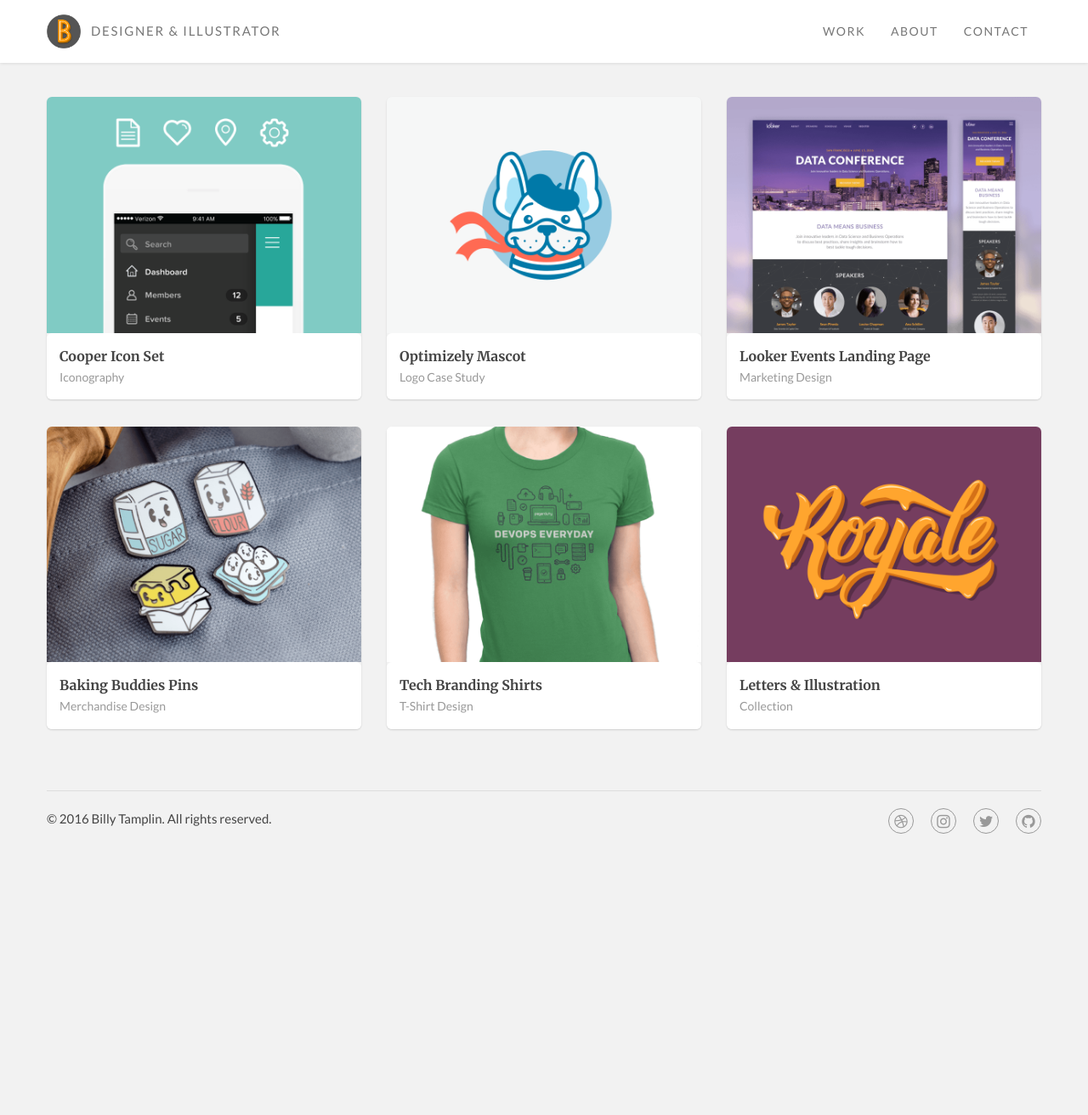
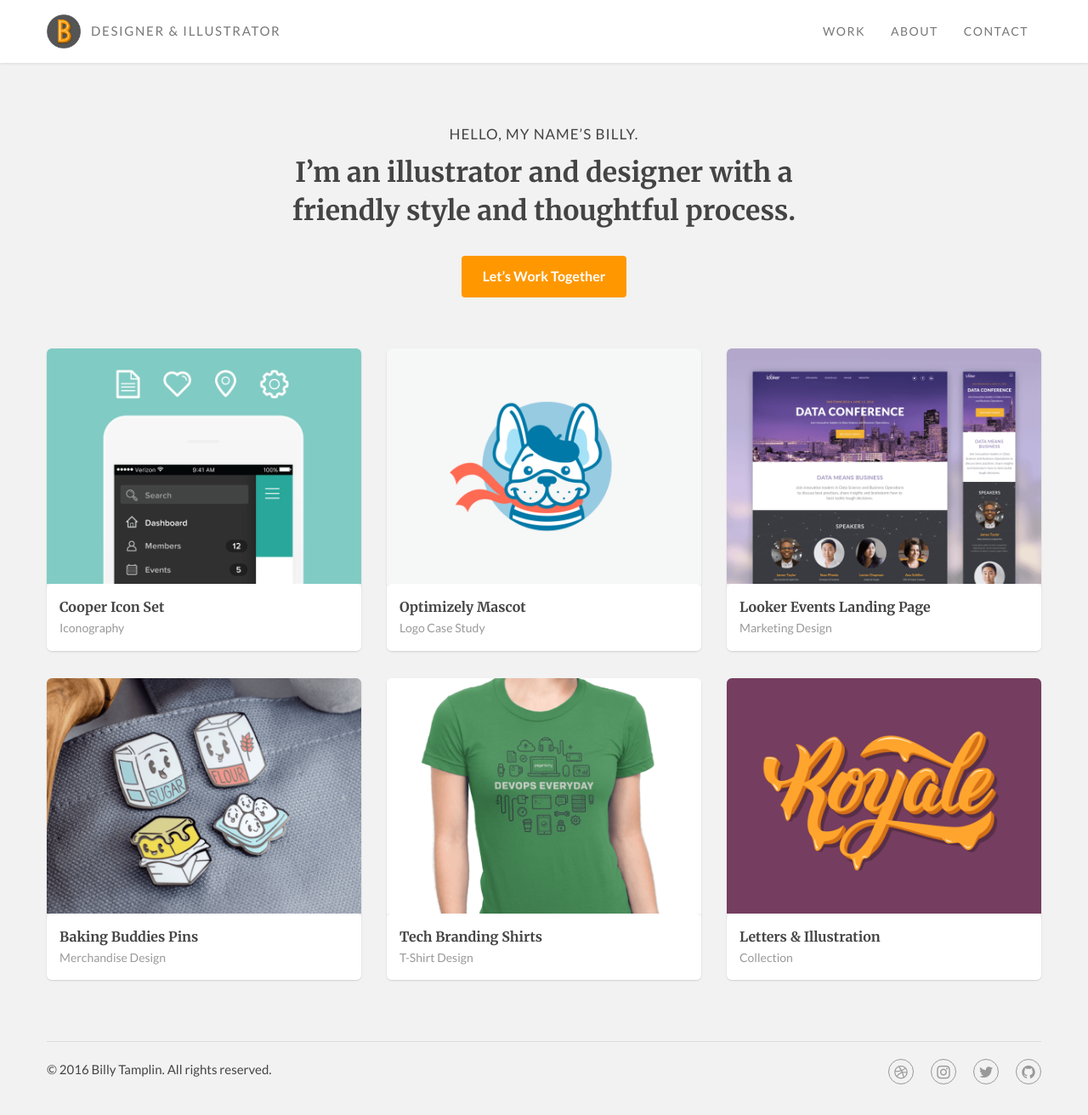
Before and after one commit to btamps/btamps.github.io, a Jekyll site: the page built from index.html, in a window 1280 px wide. Shown: the whole page at 85% size. Built offline with Jekyll 4.4.1, drawn with Linux system fonts in a browser that asks for light colours; nearby versions of some CDN libraries; before the commit the page ends 1017 px from its top, so only the background shows below that.

Commit message:
new home header styles

```diff
--- a/_sass/_base.scss
+++ b/_sass/_base.scss
@@ -1,5 +1,5 @@
 // Colors
-$orange: #FF6D42;
+$orange: #FF9800;
 $dark: #444;
 
 // Typography
@@ -12,8 +12,15 @@
   font-size: 16px;
 }
 
-a {
-  color: $orange;
+.main-content a {
+  color: $dark;
+  border-bottom: 1px solid $orange;
+  text-decoration: none;
+  &:hover {
+    color: $orange;
+    border: none;
+    text-decoration: none;
+  }
 }
 
 .btn {
--- a/_sass/_home-page.scss
+++ b/_sass/_home-page.scss
@@ -1,5 +1,38 @@
 .home-page {
   background: #f2f2f2;
+}
+
+.home-hero {
+  max-width: 700px;
+  margin: 30px auto 60px;
+  text-align: center;
+  h1 {
+    font-size: 32px;
+    line-height: 1.4;
+    margin: 0 0 30px;
+  }
+  p {
+    font-size: 17px;
+    text-transform: uppercase;
+    letter-spacing: 1px;
+  }
+  .btn {
+    display: inline-block;
+    width: auto;
+    background: $orange;
+    border-radius: 4px;
+    font-size: 16px;
+    color: white;
+    padding: 12px 24px;
+    letter-spacing: 0;
+    font-weight: 700;
+    &:hover {
+      background-color: $dark;
+      color: white;
+      cursor: pointer;
+    }
+  }
+
 }
 
 header {
--- a/index.html
+++ b/index.html
@@ -4,7 +4,11 @@
 
 <div class="container workbox">
   <div class="row">
-
+    <div class="home-hero">
+      <p>Hello, my name’s Billy.
+      <h1>I’m an illustrator and designer with a friendly style and thoughtful process.</h1>
+      <a class="btn" href="/contact">Let’s Work Together</a>
+    </div>
   {% for post in site.posts %}
     <div class="col-sm-6 col-md-4">
       <a class="thumbnail" href="{{ post.url | prepend: site.baseurl }}">
```
